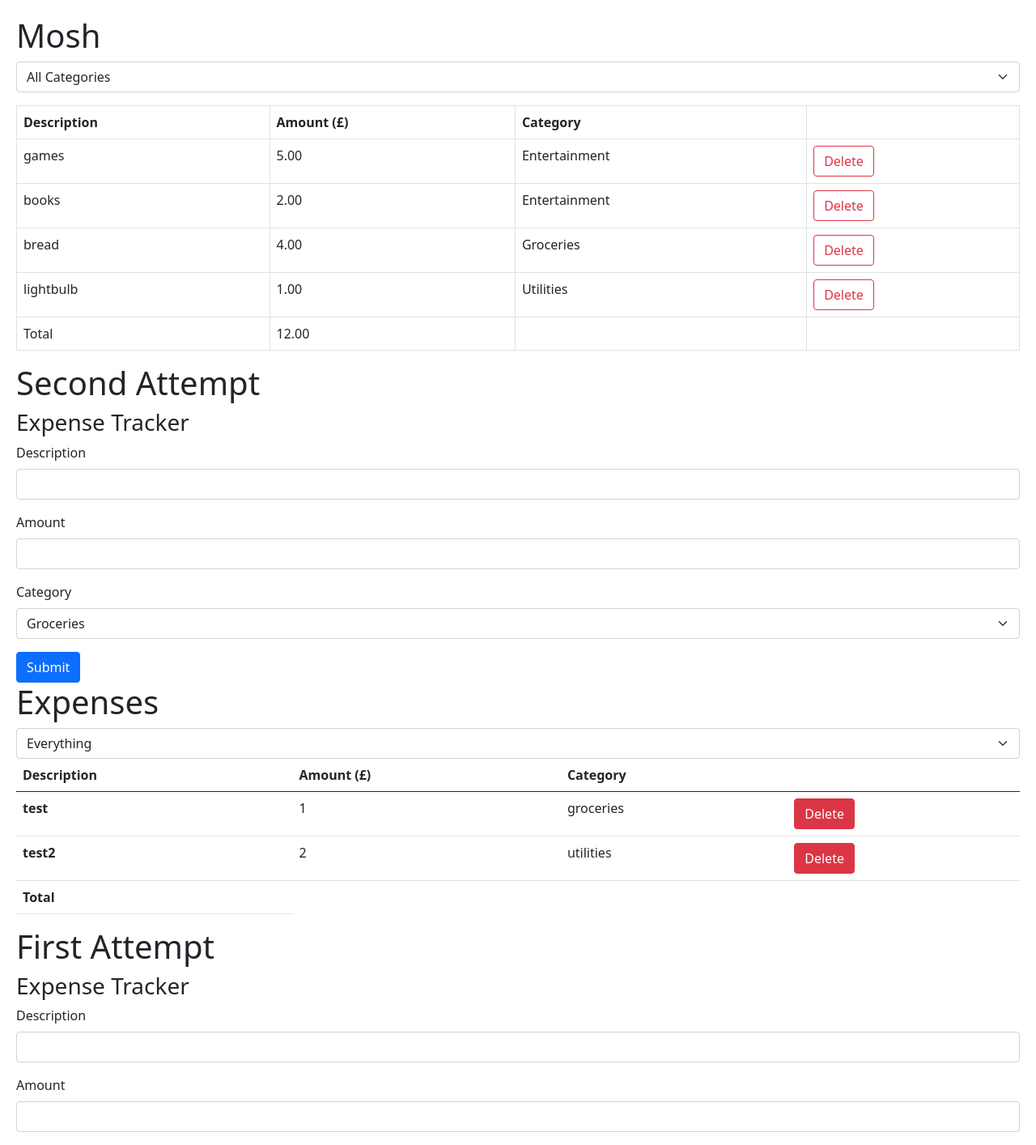
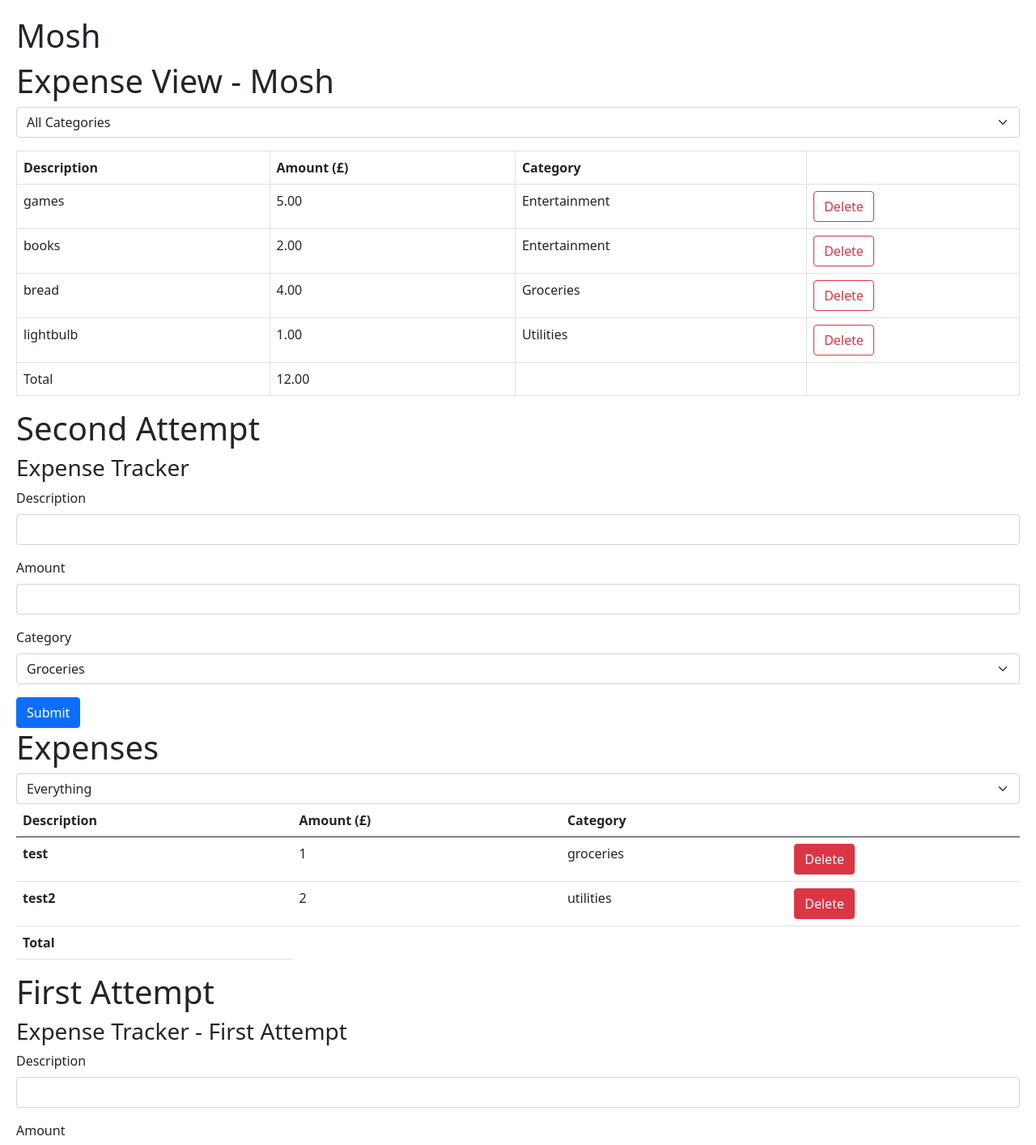
Before and after one commit to RiFactor/mosh-react-18-app, a React (Vite) app: page / in a window 1280 px wide. Shown: the top 1414 px of the page at 81% size. Built offline with nearby package versions, Linux system fonts and the light colour scheme.

Commit message:
Practise: Expense Tracker - renamed files for ease

```diff
--- a/src/expense-tracker/ExpenseTracker.tsx
+++ b/src/expense-tracker/ExpenseTracker.tsx
@@ -102,7 +102,7 @@ const ExpenseTracker = () => {
   return (
     <>
       <form onSubmit={handleSubmit(onSubmit)}>
-        <h3>Expense Tracker</h3>
+        <h3>Expense Tracker - First Attempt</h3>
         <div className="mb-3">
           <label htmlFor="description" className="form-label">
             Description
--- a/src/expense-tracker/ExpenseView.tsx
+++ b/src/expense-tracker/ExpenseView.tsx
@@ -24,6 +24,7 @@ const ExpenseView = () => {
 
   return (
     <div>
+      <h1>Expense View - Mosh</h1>
       <div className="mb-3">
         <ExpenseFilter
           onSelectCategory={(category) => setSelectedCategory(category)}
```
